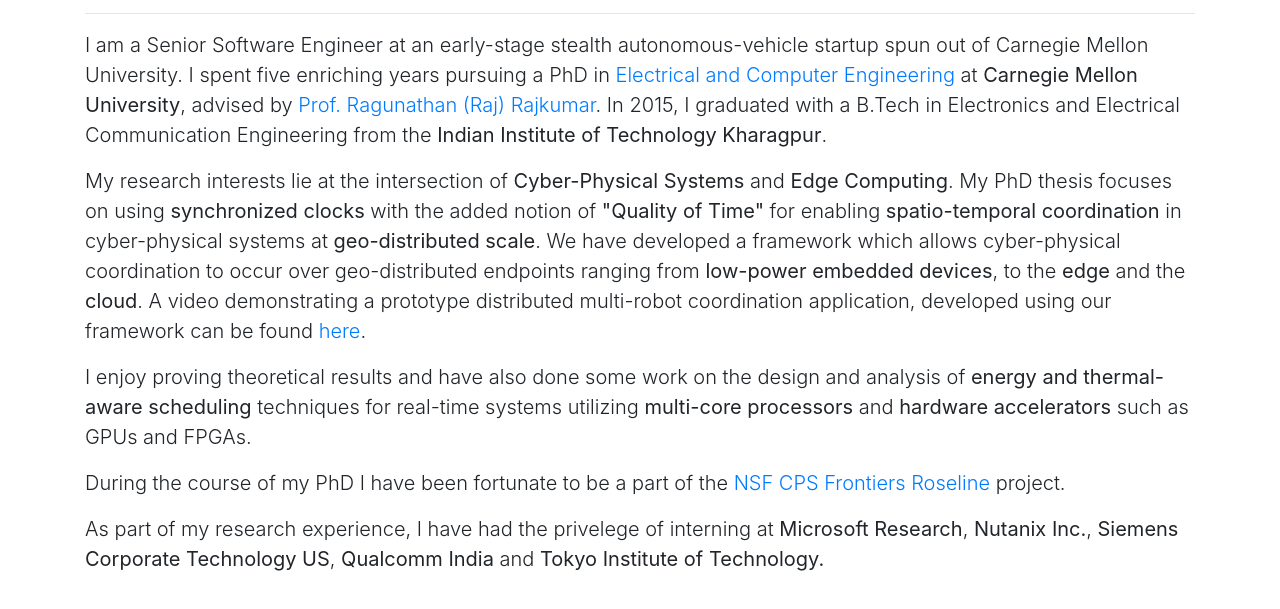
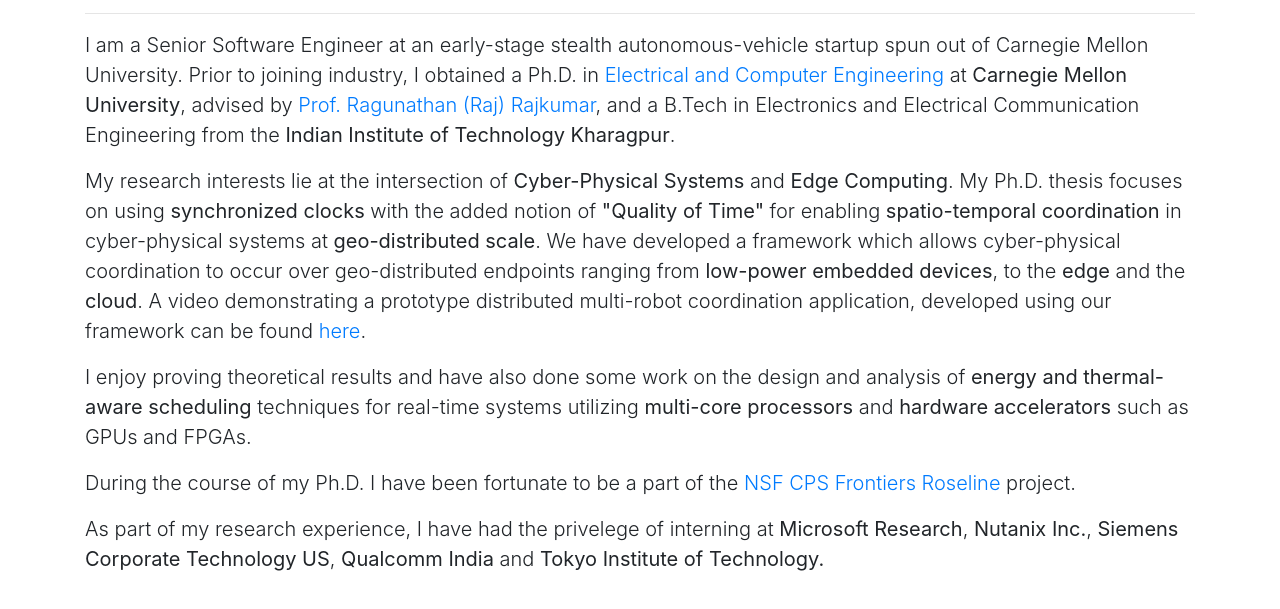
Before and after one commit to sanghamd/sanghamd.github.io, a website with bundled scripts: page index.html in a window 1280 px wide. Shown: the part 343-952 px from the top of the page. Built offline with nearby package versions, Linux system fonts and the light colour scheme.

Commit message:
updating intro

```diff
--- a/index.html
+++ b/index.html
@@ -101,15 +101,15 @@
             <!--<h3 class="page-header">About Me</h3>-->
             <h2>About Me</h2>
             <hr/>
-                <p class="lead"> I am a Senior Software Engineer at an early-stage stealth autonomous-vehicle startup spun out of Carnegie Mellon University.  I spent five enriching years pursuing a PhD in <a href=http://www.ece.cmu.edu/ target="_blank">Electrical and Computer Engineering</a> at <b>Carnegie Mellon University</b>, advised by <a href=https://users.ece.cmu.edu/~raj/ target="_blank">Prof. Ragunathan (Raj) Rajkumar</a>. In 2015, I graduated with a B.Tech in Electronics and Electrical Communication Engineering from the <b>Indian Institute of Technology Kharagpur</b>.</p>
+                <p class="lead"> I am a Senior Software Engineer at an early-stage stealth autonomous-vehicle startup spun out of Carnegie Mellon University. Prior to joining industry, I  obtained a Ph.D. in <a href=http://www.ece.cmu.edu/ target="_blank">Electrical and Computer Engineering</a> at <b>Carnegie Mellon University</b>, advised by <a href=https://users.ece.cmu.edu/~raj/ target="_blank">Prof. Ragunathan (Raj) Rajkumar</a>, and a B.Tech in Electronics and Electrical Communication Engineering from the <b>Indian Institute of Technology Kharagpur</b>.</p>
 
-                <p class="lead">My research interests lie at the intersection of <b>Cyber-Physical Systems</b> and <b>Edge Computing</b>. My PhD thesis focuses on using <b>synchronized clocks</b> with the added notion of <b>"Quality of Time"</b> for enabling <b>spatio-temporal coordination</b> in cyber-physical systems at <b>geo-distributed scale</b>. We have developed a framework which allows cyber-physical coordination to occur over geo-distributed endpoints ranging from <b>low-power embedded devices</b>, to the <b>edge</b> and the <b>cloud</b>.
+                <p class="lead">My research interests lie at the intersection of <b>Cyber-Physical Systems</b> and <b>Edge Computing</b>. My Ph.D. thesis focuses on using <b>synchronized clocks</b> with the added notion of <b>"Quality of Time"</b> for enabling <b>spatio-temporal coordination</b> in cyber-physical systems at <b>geo-distributed scale</b>. We have developed a framework which allows cyber-physical coordination to occur over geo-distributed endpoints ranging from <b>low-power embedded devices</b>, to the <b>edge</b> and the <b>cloud</b>.
 
                 A video demonstrating a prototype distributed multi-robot coordination application, developed using our framework can be found <a href=https://youtu.be/7NoxnZEWDrM target="_blank">here</a>.</p>
 
                 <p class="lead">I enjoy proving theoretical results and have also done some work on the design and analysis of <b>energy and thermal-aware scheduling</b> techniques for real-time systems utilizing <b>multi-core processors</b> and <b>hardware accelerators</b> such as GPUs and FPGAs.</p>
 
-                <p class="lead"> During the course of my PhD I have been fortunate to be a part of the <a href=https://sites.google.com/site/roselineproject/ target="_blank"> NSF CPS Frontiers Roseline</a> project.</p>
+                <p class="lead"> During the course of my Ph.D. I have been fortunate to be a part of the <a href=https://sites.google.com/site/roselineproject/ target="_blank"> NSF CPS Frontiers Roseline</a> project.</p>
 
                 <p class="lead"> As part of my research experience, I have had the privelege of interning at <b>Microsoft Research</b>, <b>Nutanix Inc.</b>, <b>Siemens Corporate Technology US</b>, <b>Qualcomm India</b> and <b>Tokyo Institute of Technology.</b></p>
 
```
